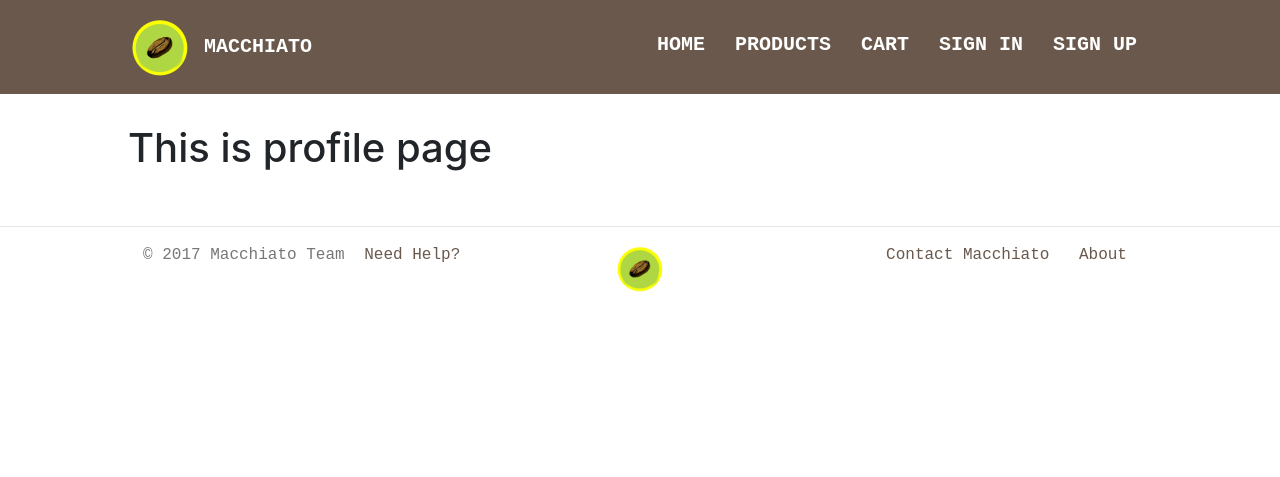
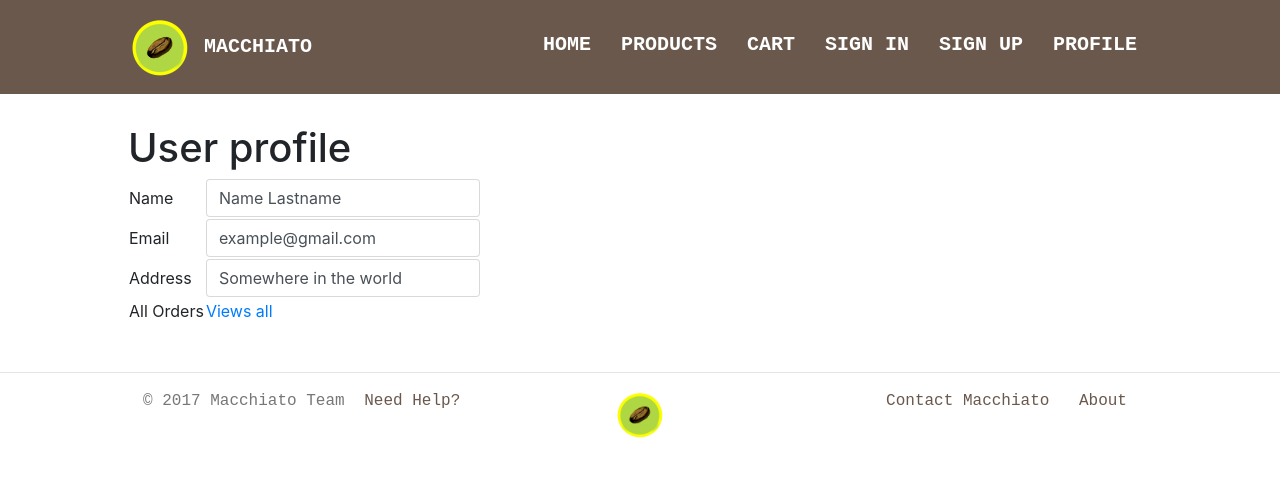
Before and after one commit to tuterdust/ECommerce, a Django app: page /user/ in a window 1280 px wide. Shown: the top 477 px of the page. Run offline with Django 3.2, Linux system fonts and the light colour scheme; some libraries are stand-ins or nearby versions.

Commit message:
decorate profile page

```diff
--- a/src/ECommerce/urls.py
+++ b/src/ECommerce/urls.py
@@ -21,15 +21,21 @@ from main import views as mainViews
 urlpatterns = [
     url(r'^admin/', admin.site.urls),
     url(r'^$', mainViews.home, name='home'),
-    url(r'^products/', mainViews.products, name='products'),
-    url(r'^cart/', mainViews.cart, name='cart'),
     url(r'^about/', mainViews.about, name='about'),
     url(r'^contact/', mainViews.contact, name='contact'),
     url(r'^guide/', mainViews.guide, name='guide'),
-    url(r'^product/', mainViews.product, name='product'),
-    url(r'^user/$', mainViews.profile, name='profile'),
-    url(r'^user/orders/$', mainViews.orderHistory, name='order_history'),
+
+    # User part
     url(r'^sign_in/', mainViews.sign_in, name='sign_in'),
     url(r'^sign_up/', mainViews.sign_up, name='sign_up'),
+    url(r'^user/$', mainViews.profile, name='profile'),
+    url(r'^user/orders/$', mainViews.order_history, name='order_history'),
+
+    # Products part
+    url(r'^products/', mainViews.products, name='products'),
+    url(r'^product/', mainViews.product, name='product'),
+
+    # Cart & Payment part
+    url(r'^cart/', mainViews.cart, name='cart'),
     url(r'^payment/', mainViews.payment, name='payment'),
 ]
--- a/src/main/static/css/order_history.css
+++ b/src/main/static/css/order_history.css
@@ -1,7 +1,3 @@
-.container {
-  margin-top: 50px;
-}
-
 .title {
   font-size: 40px;
   font-weight: bold;
--- a/src/main/templates/_header.html
+++ b/src/main/templates/_header.html
@@ -1,5 +1,6 @@
 <a id="main-brand-logo" href="{% url 'home' %}"><img src="/static/img/macchiato-logo-64.png" /> MACCHIATO</a>
 <div id="menu-tab">
+  <a href="{% url 'profile' %}">PROFILE</a>
   <a href="{% url 'sign_up' %}">SIGN UP</a>
   <a href="{% url 'sign_in' %}">SIGN IN</a>
   <a href="{% url 'cart' %}">CART</a>
--- a/src/main/templates/order_history.html
+++ b/src/main/templates/order_history.html
@@ -3,7 +3,7 @@
 
 {% block content %}
   <link rel="stylesheet" type="text/css" href="{% static 'css/order_history.css' %}" />
-  <div class="container">
+
     <p class="title">Order History</p>
     <table class="table">
     <thead>
@@ -28,5 +28,5 @@
       </tr>
       {% endfor %}
   </table>
-  </div>
+
 {% endblock %}
--- a/src/main/templates/profile.html
+++ b/src/main/templates/profile.html
@@ -2,5 +2,35 @@
 {% load static %}
 
 {% block content %}
-  <h1>This is profile page </h1>
+  <h1>User profile</h1>
+
+  <table>
+    <tr>
+      <td>
+        Name
+      </td>
+      <td>
+        <input type="text" class="form-control" value="Name Lastname" />
+      </td>
+    </tr>
+    <tr>
+      <td>
+        Email
+      </td>
+      <td>
+        <input type="text" class="form-control" value="example@gmail.com" />
+      </td>
+    <tr>
+      <td>
+        Address
+      </td>
+      <td>
+        <input type="text" class="form-control" value="Somewhere in the world"/>
+      </td>
+    </tr>
+    <tr>
+      <td>All Orders</td>
+      <td><a href="{% url 'order_history' %}">Views all</a></td>
+    </tr>
+  </table>
 {% endblock %}
--- a/src/main/views.py
+++ b/src/main/views.py
@@ -46,7 +46,7 @@ def profile(request):
     context = {}
     return render(request, 'profile.html', context)
 
-def orderHistory(request):
+def order_history(request):
     products = {
         "product": [{
             "name": "coffee_1",
```
